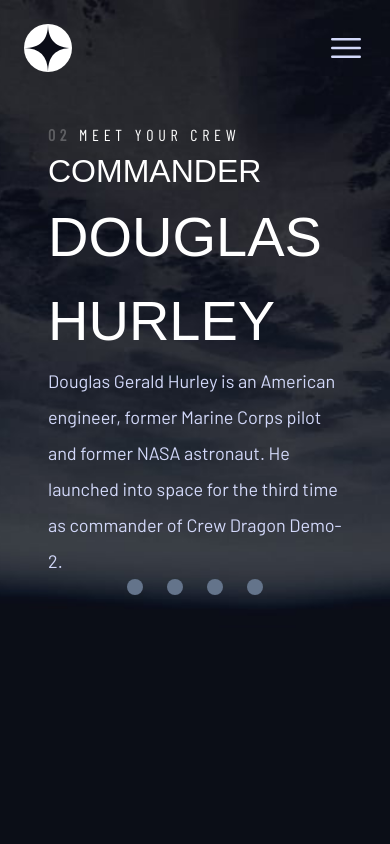
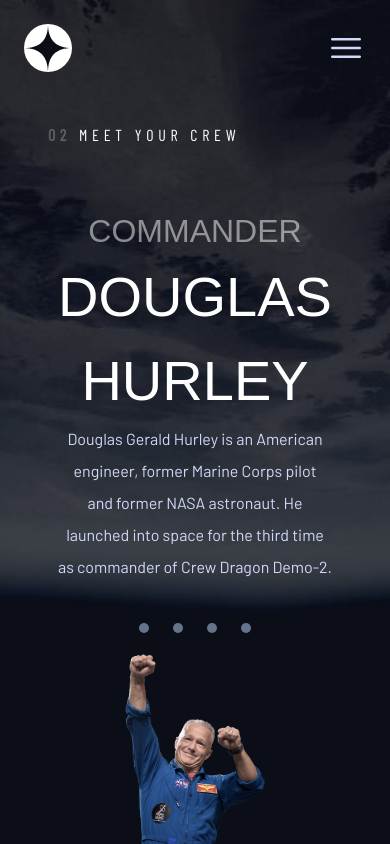
Before and after one commit to mackieva/space-tour, a Next.js app: page /crew in a window 390 px wide. Shown: the top 844 px of the page. Built offline with nearby package versions, Linux system fonts and the light colour scheme; a web font is replaced by a local one.

Commit message:
tablet work and prettier setup with tailwind

```diff
--- a/package.json
+++ b/package.json
@@ -22,6 +22,8 @@
     "eslint": "^8",
     "eslint-config-next": "14.2.7",
     "postcss": "^8",
+    "prettier": "^3.3.3",
+    "prettier-plugin-tailwindcss": "^0.6.6",
     "tailwindcss": "^3.4.1",
     "typescript": "^5"
   }
--- a/src/app/crew/page.tsx
+++ b/src/app/crew/page.tsx
@@ -1,62 +1,62 @@
-'use client';
+"use client";
 
-import Image from 'next/image';
-import bgDesktop from '/public/assets/crew/background-crew-desktop.jpg';
-import bgTablet from '/public/assets/crew/background-crew-tablet.jpg';
-import bgMobile from '/public/assets/crew/background-crew-mobile.jpg';
-import { motion } from 'framer-motion';
-import { data } from '@/util/data';
-import { useState } from 'react';
+import Image from "next/image";
+import bgDesktop from "/public/assets/crew/background-crew-desktop.jpg";
+import bgTablet from "/public/assets/crew/background-crew-tablet.jpg";
+import bgMobile from "/public/assets/crew/background-crew-mobile.jpg";
+import { motion } from "framer-motion";
+import { data } from "@/util/data";
+import { useState } from "react";
 
 export default function CrewPage() {
   const content = data.crew;
   const [tab, setTab] = useState(0);
   return (
-		<main className='h-screen w-full absolute top-0 left-0'>
+    <main className="absolute left-0 top-0 h-screen w-full">
       <Image
         src={bgDesktop}
-				alt='Planet Earth in Space'
-				placeholder='blur'
+        alt="Planet Earth in Space"
+        placeholder="blur"
         quality={100}
         fill
-				sizes='100vw'
+        sizes="100vw"
         style={{
-					objectFit: 'cover',
+          objectFit: "cover",
         }}
-				className='hidden lg:block'
+        className="hidden lg:block"
       />
       <Image
         src={bgTablet}
-				alt='Planet Earth in Space'
-				placeholder='blur'
+        alt="Planet Earth in Space"
+        placeholder="blur"
         quality={100}
         fill
-				sizes='100vw'
+        sizes="100vw"
         style={{
-					objectFit: 'cover',
+          objectFit: "cover",
         }}
-				className='hidden md:block lg:hidden'
+        className="hidden md:block lg:hidden"
       />
       <Image
         src={bgMobile}
-				alt='Planet Earth in Space'
-				placeholder='blur'
+        alt="Planet Earth in Space"
+        placeholder="blur"
         quality={100}
         fill
-				sizes='100vw'
+        sizes="100vw"
         style={{
-					objectFit: 'cover',
+          objectFit: "cover",
         }}
-				className='md:hidden'
+        className="md:hidden"
       />
-			<div className='pt-12 px-12 lg:pt-24 lg:px-24 max-w-screen-lg mx-auto flex flex-col h-full'>
-				<div className='mt-[75px] flex justify-start items-center relative z-20'>
-					<h5 className='text-white'>
-						<span className='opacity-25 font-bold'>02</span> Meet Your Crew
+      <div className="mx-auto flex h-full max-w-screen-lg flex-col px-12 pt-12 lg:px-24 lg:pt-24">
+        <div className="relative z-20 mt-[75px] flex items-center justify-start">
+          <h5 className="text-white">
+            <span className="font-bold opacity-25">02</span> Meet Your Crew
           </h5>
         </div>
-				<div className='flex-1 flex flex-col lg:grid lg:grid-cols-2 justify-stretch relative z-20 lg:-mt-8'>
-					<div className='max-w-2/3 flex flex-col justify-center items-center lg:gap-32 lg:items-start'>
+        <div className="relative z-20 flex flex-1 flex-col items-center justify-center lg:-mt-8 lg:grid lg:grid-cols-2">
+          <div className="max-w-2/3 flex max-w-[595px] flex-col items-center justify-center gap-10 text-center lg:max-w-full lg:items-start lg:gap-32 lg:text-left">
             {content.map(
               (c, i) =>
                 tab === i && (
@@ -65,27 +65,34 @@
                     initial={{ x: 10, opacity: 0 }}
                     animate={{ x: 0, opacity: 1 }}
                     exit={{ x: -10, opacity: 0 }}
-										transition={{ ease: 'easeOut', duration: 0.6 }}
+                    transition={{ ease: "easeOut", duration: 0.6 }}
+                    className="mt-[60px] lg:m-0"
                   >
-										<h4>{c.role}</h4>
-										<h3>{c.name}</h3>
-										<p className='text-lavender'>{c.bio}</p>
+                    <h4 className="text-[rgba(255,255,255,0.5)] md:text-2xl lg:text-white">
+                      {c.role}
+                    </h4>
+                    <h3 className="md:text-[40px] lg:text-[56px] lg:text-white">
+                      {c.name}
+                    </h3>
+                    <p className="text-balance text-[16px] leading-8 text-lavender lg:text-left lg:text-[18px] lg:leading-9">
+                      {c.bio}
+                    </p>
                   </motion.div>
-								)
+                ),
             )}
-						<div className='flex gap-6'>
+            <div className="flex gap-6">
               {content.map((c, i) => (
                 <button
                   key={i}
                   onClick={() => setTab(i)}
-									className={`h-4 w-4 bg-slate-500 rounded-full transition hover:bg-white ${
-										tab === i ? 'selected' : ''
+                  className={`h-[10px] w-[10px] rounded-full bg-slate-500 transition hover:bg-white lg:h-4 lg:w-4 ${
+                    tab === i ? "selected" : ""
                   }`}
                 ></button>
               ))}
             </div>
           </div>
-					<div className='flex justify-end items-end relative overflow-hidden'>
+          <div className="relative flex h-full w-full items-end justify-end overflow-hidden">
             {content.map(
               (c, i) =>
                 tab === i && (
@@ -94,8 +101,8 @@
                     initial={{ y: 10, opacity: 0 }}
                     animate={{ y: 0, opacity: 1 }}
                     exit={{ y: -10, opacity: 0 }}
-										transition={{ ease: 'easeOut', duration: 0.6 }}
-										className='z-30 relative w-full h-full'
+                    transition={{ ease: "easeOut", duration: 0.6 }}
+                    className="relative z-30 h-[90%] w-full lg:h-full"
                   >
                     <Image
                       key={c.name}
@@ -103,11 +110,11 @@
                       fill
                       alt={`Headshot of ${c.name}`}
                       style={{
-												objectFit: 'contain',
+                        objectFit: "contain",
                       }}
                     />
                   </motion.div>
-								)
+                ),
             )}
           </div>
         </div>
```
Also changed, not shown: 2 other files (tests, documents, lock files or other folders). Lines whose indentation alone changed are shown as unchanged.
